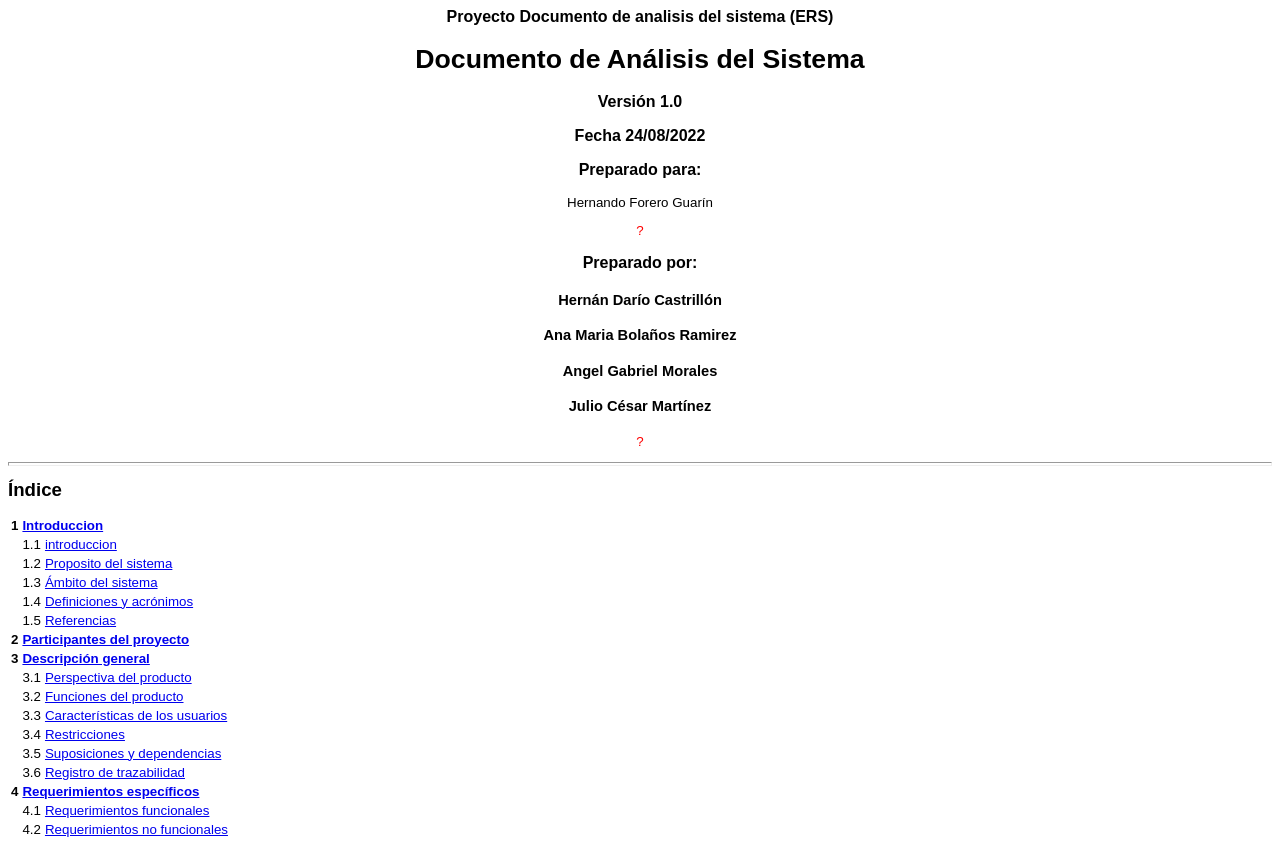
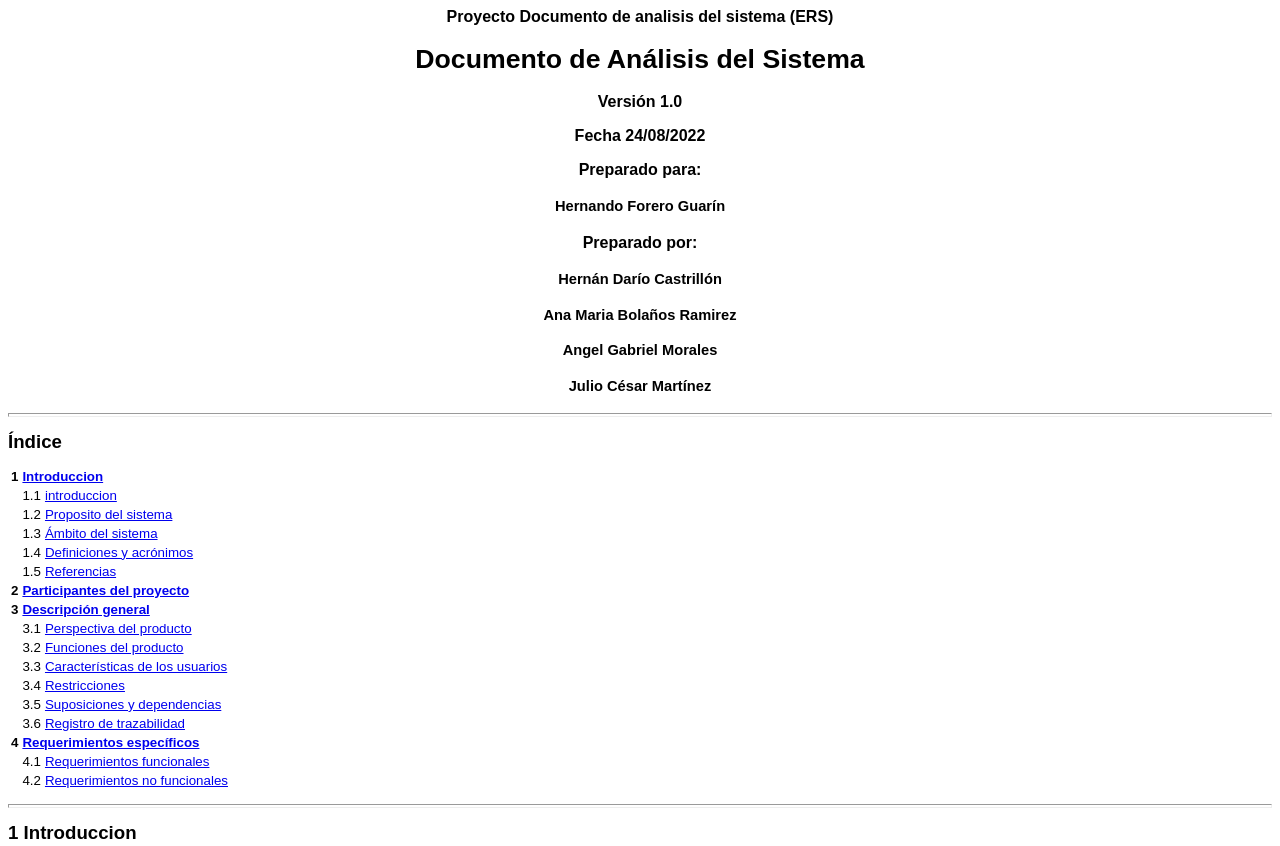
Before and after one commit to juliocmartinez/doc-analisis-sistema, a plain HTML site: page index.html in a window 1280 px wide. Shown: the top 846 px of the page. Drawn offline with Linux system fonts and the light colour scheme.

Commit message:
Update index.html

```diff
--- a/index.html
+++ b/index.html
@@ -81,9 +81,10 @@
 
 <p />
 
-<h3>Preparado para:</h3>Hernando Forero Guarín</h4>
-
-<p><font color="red">?</font></p>
+<h3>Preparado para:</h3>
+	<h4>Hernando Forero Guarín</h4>
+
+<p><font color="red"></font></p>
 
 <p />
 
@@ -93,7 +94,7 @@
 	<h4>Angel Gabriel Morales</h4>
 	<h4>Julio César Martínez</h4>
 
-<p><font color="red">?</font></p>
+<p><font color="red"></font></p>
 
 <p />
 
```
